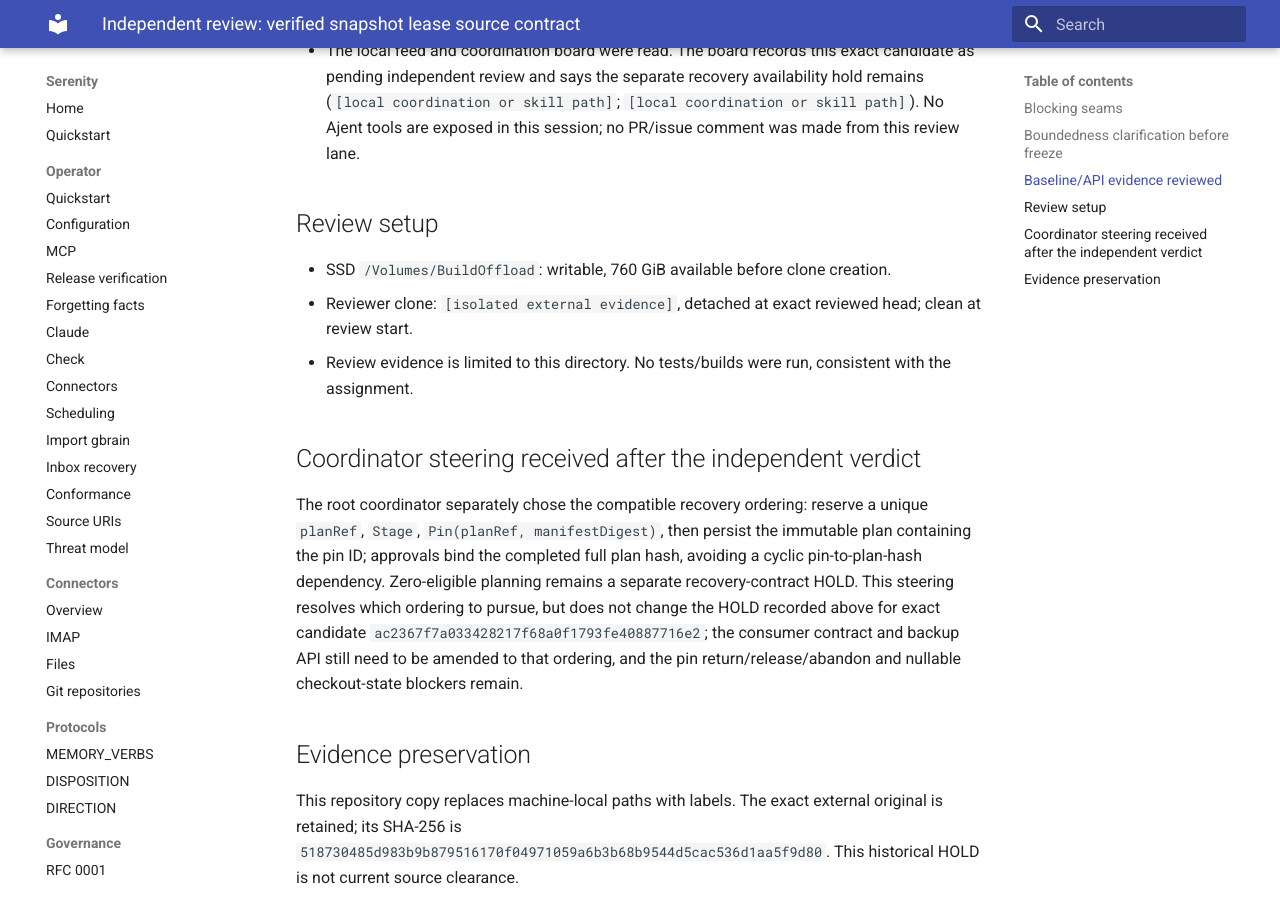
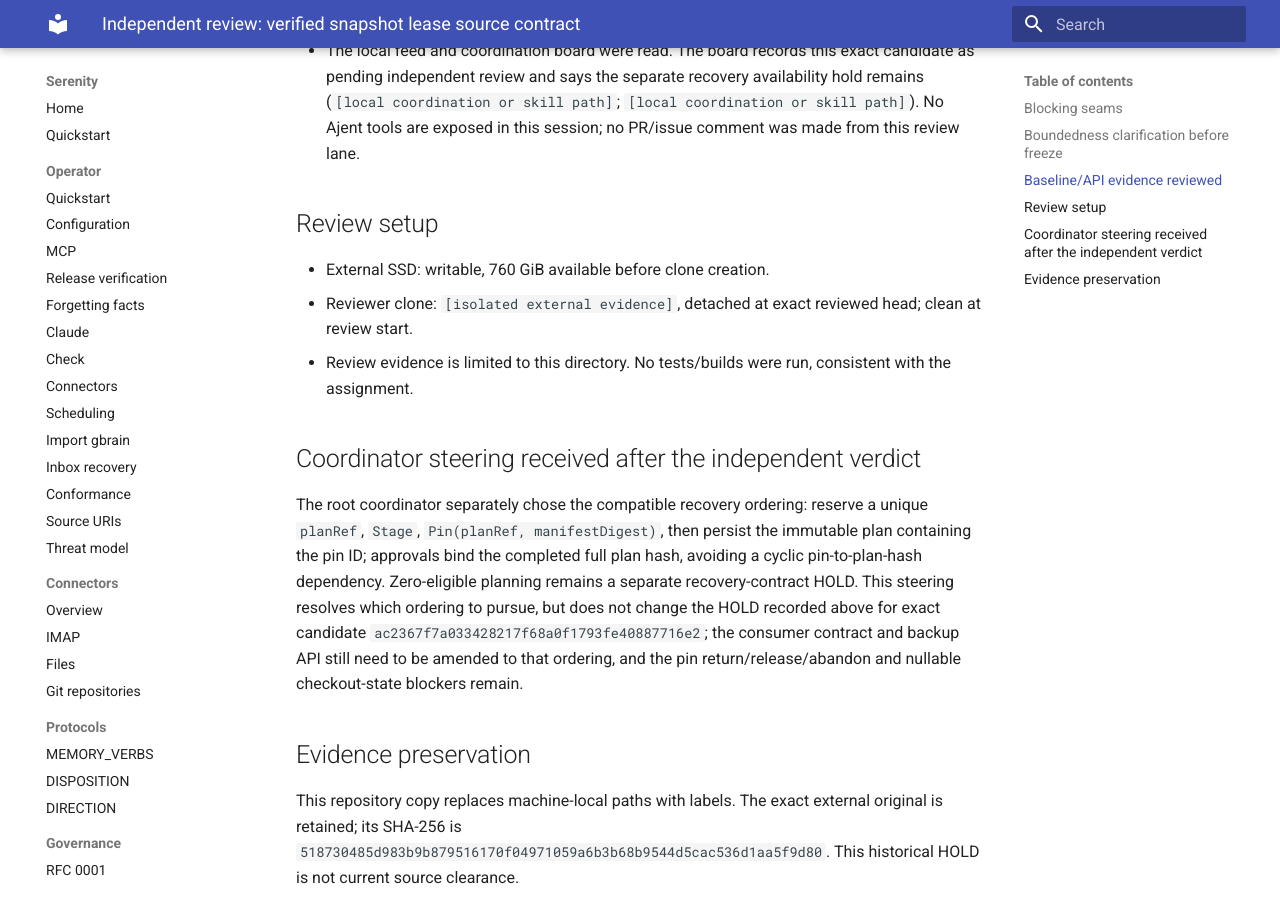
Before and after one commit to sirerun/serenity, an MkDocs documentation site: the page built from docs/launch/evidence/recovery-source-contract-2026-10-03/backup-initial-hold.md, in a window 1280 px wide and 900 px high, scrolled down 2609 px. Built offline with MkDocs 1.6.1 and Material for MkDocs 9.7.7, drawn with Linux system fonts in a browser that asks for light colours.

Commit message:
Sanitize volume-only reference in banked historical review

```diff
--- a/docs/launch/evidence/recovery-source-contract-2026-10-03/backup-initial-hold.md
+++ b/docs/launch/evidence/recovery-source-contract-2026-10-03/backup-initial-hold.md
@@ -27,7 +27,7 @@ The contract rejects “oversized identifiers/references” but gives no byte ce
 
 ## Review setup
 
-- SSD `/Volumes/BuildOffload`: writable, 760 GiB available before clone creation.
+- External SSD: writable, 760 GiB available before clone creation.
 - Reviewer clone: `[isolated external evidence]`, detached at exact reviewed head; clean at review start.
 - Review evidence is limited to this directory. No tests/builds were run, consistent with the assignment.
 
```
